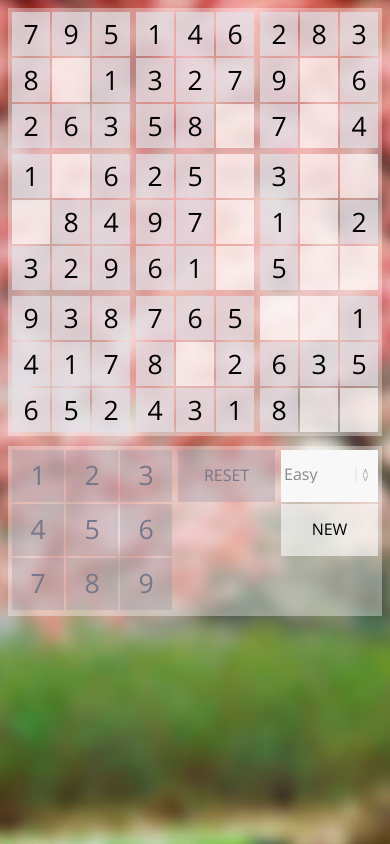
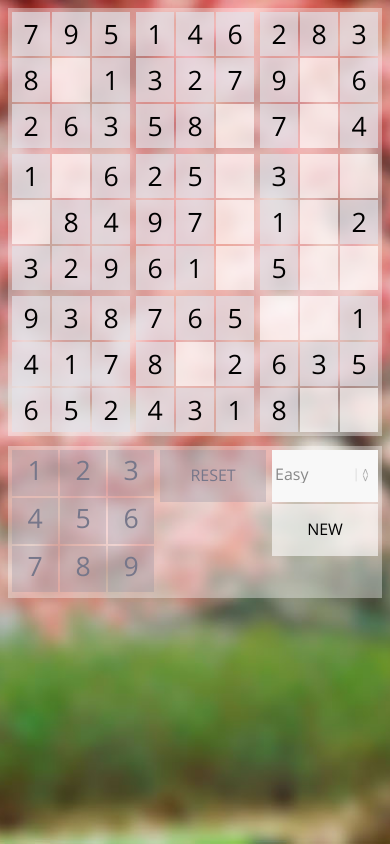
Before and after one commit to freeqaz/Sudoku.Web, a website: page index.html in a window 390 px wide. Drawn offline with nearby package versions, Linux system fonts and the light colour scheme; files that its build step writes are made by us from their sources.

Commit message:
* Works perfectly on my phone now!

```diff
--- a/css/site.css
+++ b/css/site.css
@@ -199,8 +199,9 @@
 }
 
 .bottomActionContainer {
-    margin: 0px 0px 0px 166px;
+    width:auto;
     height: 100%;
+    overflow:hidden;
 }
 
 /* Used for our simple 2-column grid
@@ -284,6 +285,12 @@
 
     .resetSelectedButton:before {
         content: "RESET";
+    }
+
+    .sudokuNumberBarItem {
+        width: 46px;
+        height: 46px;
+        line-height: 40px;
     }
 }
 
```
